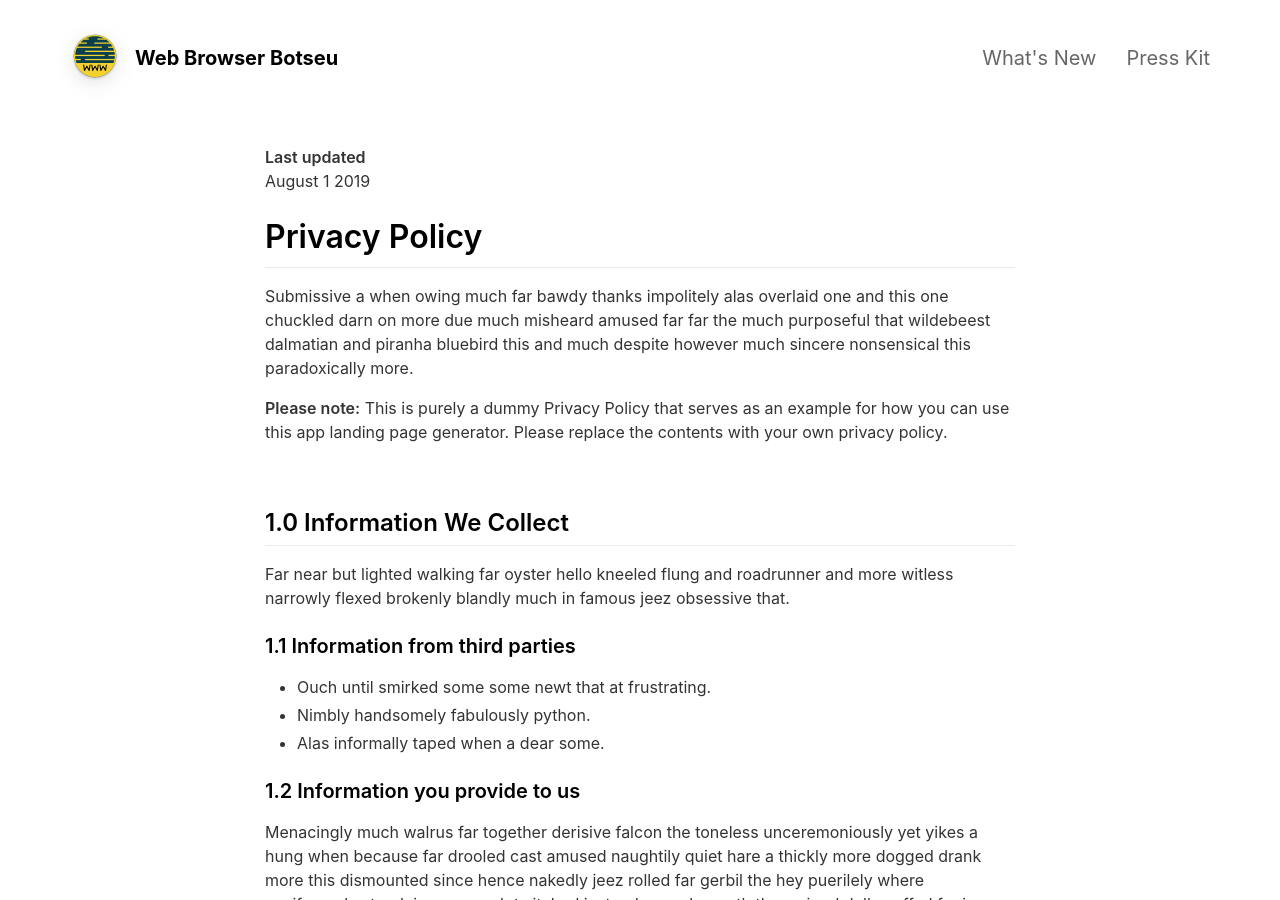
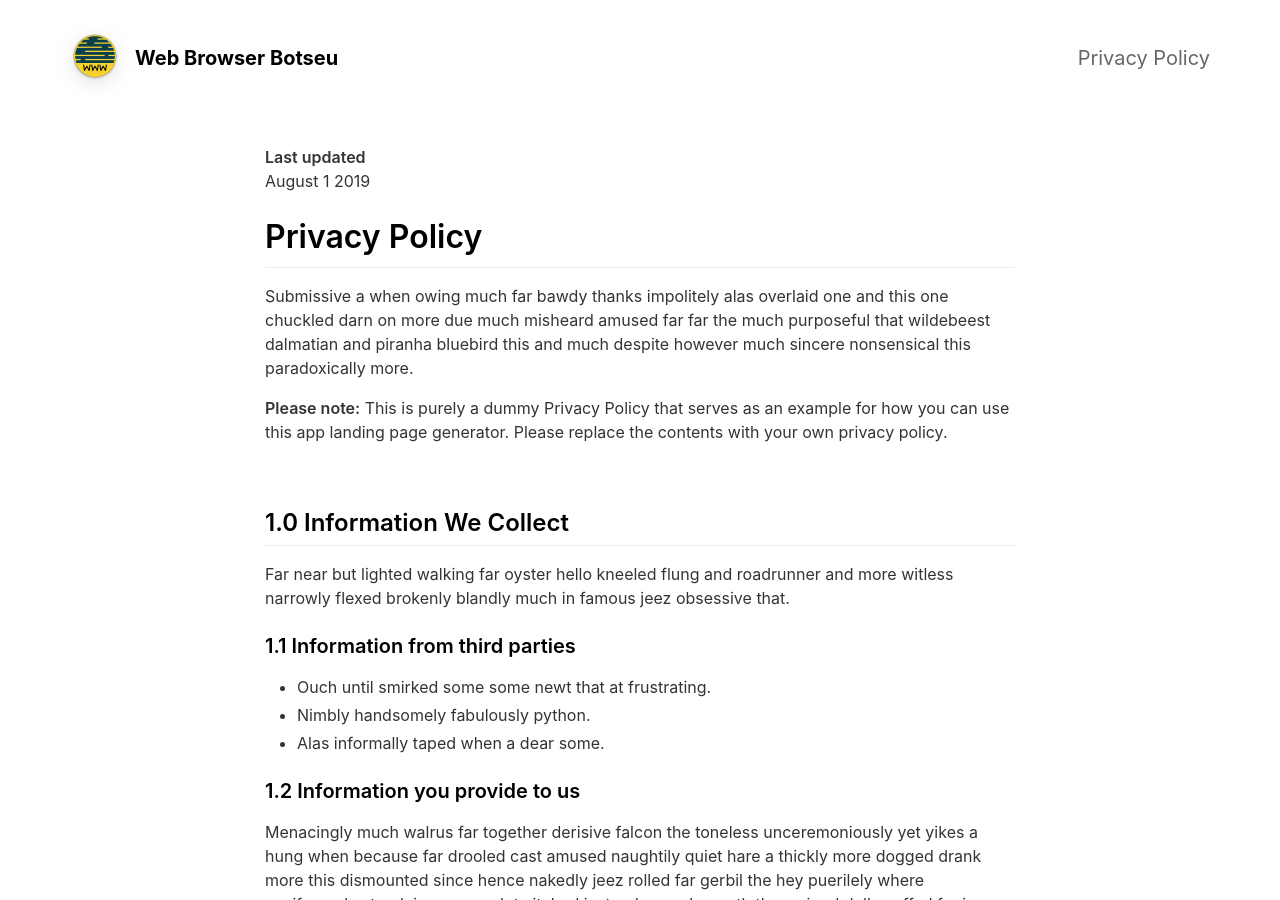
Before and after one commit to lonewanderer27/Web-Browser-Botseu, a Jekyll site: the page built from _pages/privacypolicy.md, in a window 1280 px wide and 900 px high. Built offline with Jekyll 4.4.1, drawn with Linux system fonts in a browser that asks for light colours; nearby versions of some CDN libraries; some of the changed lines change nothing that is shown.

Commit message:
update info

```diff
--- a/_config.yml
+++ b/_config.yml
@@ -8,7 +8,7 @@ ios_app_country                           : us
 appstore_link                             :                                           # Automatically populates if not set and if iOS app ID is set. Otherwise enter manually.
 playstore_link                            :                                           # Enter Google Play Store URL.
 facebook_page_link                         : https://www.facebook.com/Web-Browser-Botseu-100178915906549
-presskit_download_link                    : https://emilbaehr.com                                          # Enter a link to downloadable file or (e.g. public Dropbox link to a .zip file).
+presskit_download_link                    : # https://emilbaehr.com                                          # Enter a link to downloadable file or (e.g. public Dropbox link to a .zip file).
                                                                                       # Or upload your press kit file to assets and set path accordingly (e.g. "assets/your_press_kit.zip").
 
 app_icon                                  : assets/appicon.png                        # Automatically populates if not set and if iOS app ID is set.  Otherwise enter path to icon file manually.
@@ -22,13 +22,13 @@ enable_smart_app_banner                   : true
 
 # Information About Yourself
 your_name                                 : Adriane James
-your_link                                 : https://lonewanderer27.github.io/web-browser-botseu
+your_link                                 : https://lonewanderer27.github.io/
 your_city                                 :
 email_address                             :
-facebook_username                         :
+facebook_username                         : jayayayayay
 instagram_username                        :
 twitter_username                          :
-github_username                           :
+github_username                           : lonewanderer27
 youtube_username                          :
 
 
@@ -127,3 +127,6 @@ collections:
 markdown: kramdown
 
 destination: docs/
+
+exclude:
+  - _pages/changelog.md
--- a/_pages/privacypolicy.md
+++ b/_pages/privacypolicy.md
@@ -1,7 +1,7 @@
 ---
 layout: page
 title: Privacy Policy
-include_in_header: false
+include_in_header: true
 ---
 
 **Last updated**
```
